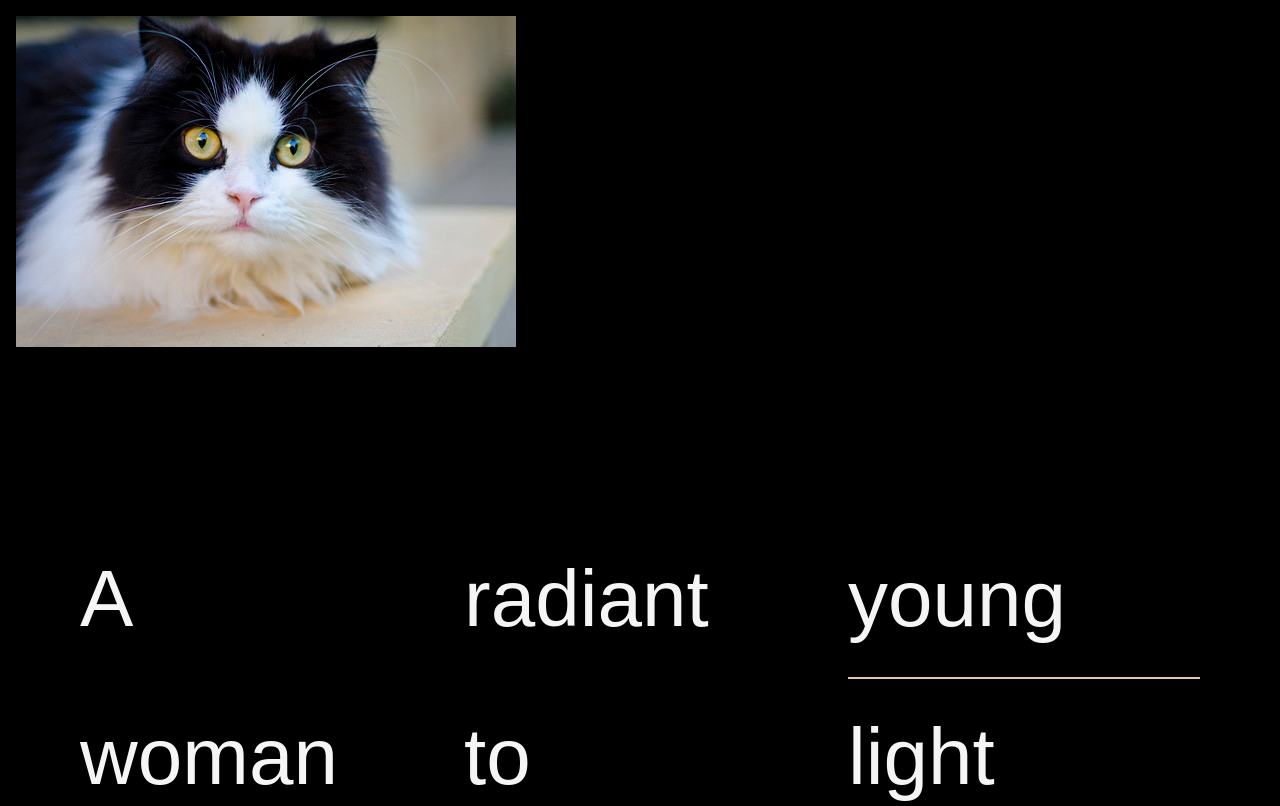
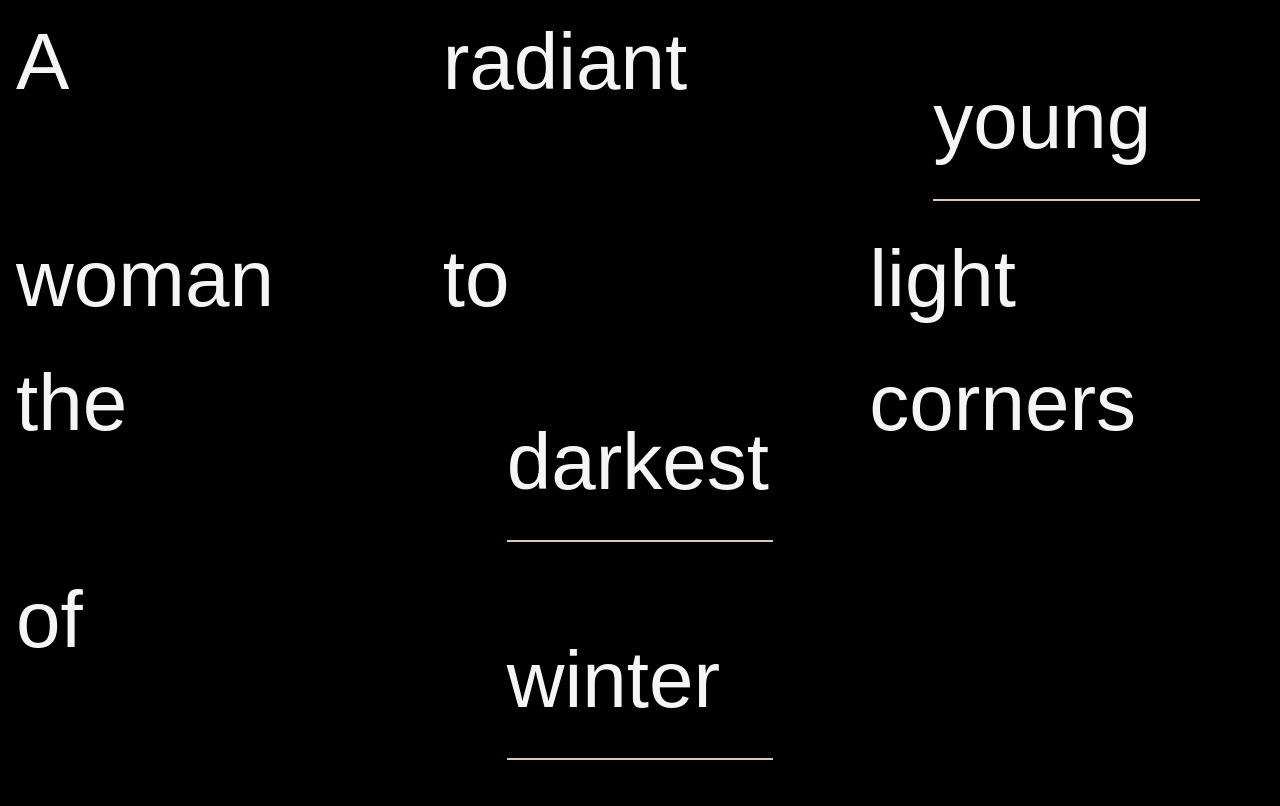
Before and after one commit to Fatifxf/chapter-6, a plain HTML site: page index.html in a window 1280 px wide. Shown: the top 806 px of the page. Drawn offline with Linux system fonts and the light colour scheme.

Commit message:
Update index.html

```diff
--- a/index.html
+++ b/index.html
@@ -14,23 +14,22 @@
 		}
 
 		.grid-container {
-			display:grid;
+			display: grid;
 			grid-template-columns: 1fr 1fr 1fr;
 			gap: 2rem;
-			margin: 15% 4rem 0 4rem;
 			grid-template-columns: repeat(auto-fit, minmax(320px, 1fr));
 		}
 
 		.last {
  			padding-bottom: 2rem;
  			border-bottom: 2px solid rgb(220, 200, 180);
+			 margin: 15% 4rem 0 4rem;
 			}
 
 		</style>
 </head>
 <body>
 
-	<img src="assets/img/cat.jpg" alt="" style="max-width: 32rem;">
 	<div class="grid-container">
 		<div>A</div>
 		<div>radiant</div>
```
